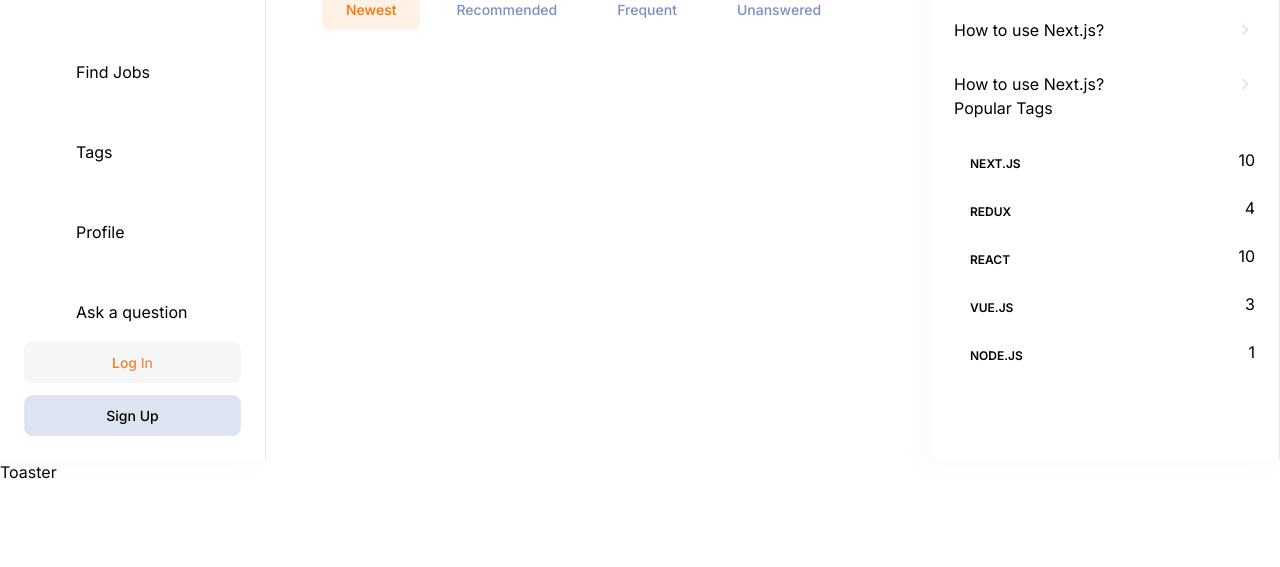
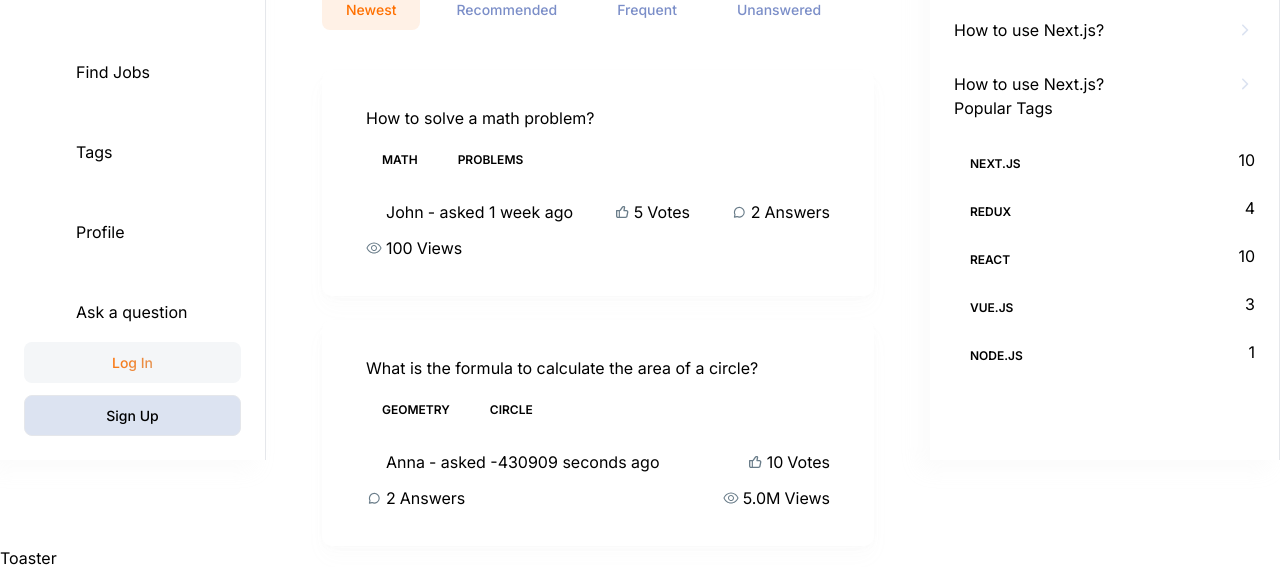
Before and after one commit to danielsousast/devoverflow-nextjs, a Next.js app: page / in a window 1280 px wide. Shown: the part 340-907 px from the top of the page. Before the commit the page ends 824 px from the top, so only its background shows below. Built offline with nearby package versions, Linux system fonts and the light colour scheme; no server answers.

Commit message:
feat: create question card

```diff
--- a/app/(root)/(home)/page.tsx
+++ b/app/(root)/(home)/page.tsx
@@ -1,8 +1,11 @@
+import { QuestionCard } from "@/components/cards/QuestionCard";
 import { HomeFilters } from "@/components/home/HomeFilters";
+import { NoResult } from "@/components/shared/NoResults";
 import { Filter } from "@/components/shared/filter/Filter";
 import { LocalSearch } from "@/components/shared/search/LocalSearch";
 import { Button } from "@/components/ui/button";
 import { HomePageFilters } from "@/constants/filters";
+import { questions } from "@/constants/questions";
 import Link from "next/link";
 
 export default function Home() {
@@ -32,6 +35,19 @@
         />
       </div>
       <HomeFilters />
+      <div className="mt-10 flex w-full flex-col gap-6">
+        {questions?.map((question) => (
+          <QuestionCard key={question._id} question={question} />
+        ))}
+        {questions?.length === 0 && (
+          <NoResult
+            title="There`s no question to show"
+            description="Be the first to break the silence! Ask a Question and kickstart the discussion. Our query could be the next big thing others learn. Get involved"
+            linkTitle="Ask a Question"
+            link="/ask-question"
+          />
+        )}
+      </div>
     </>
   );
 }
--- /dev/null
+++ b/components/cards/QuestionCard.tsx
@@ -0,0 +1,64 @@
+import { getTimestamp } from "@/lib/dateUtils";
+import { Question } from "@/types/models/Question";
+import Link from "next/link";
+import { Metric } from "../shared/Metric";
+import { Tag } from "../shared/tag/Tag";
+
+interface Props {
+  question: Question;
+}
+
+export function QuestionCard({ question }: Props) {
+  return (
+    <div className="card-wrapper rounded-[10px] p-9 sm:px-11">
+      <div className="flex flex-col-reverse items-start justify-between gap-5 sm:flex-row">
+        <div>
+          <span className="subtle-regular text-dark400_light700 line-clamp-1 flex sm:hidden">
+            {getTimestamp(question.createdAt)}
+          </span>
+          <Link href={`/question/${question._id}`}>
+            <h3 className="sm:h3-semibold base-semibold text-dark200_light900 line-clamp-1 flex-1">
+              {question?.title}
+            </h3>
+          </Link>
+        </div>
+      </div>
+      <div className="mt-3.5 flex flex-wrap gap-2">
+        {question.tags?.map((tag) => (
+          <Tag key={tag._id} name={tag.name} _id={tag._id} totalQuestions={0} />
+        ))}
+      </div>
+      <div className="flex-between mt-6 w-full flex-wrap gap-3">
+        <Metric
+          imgUrl="/assets/icons/avatar.svg"
+          alt="User"
+          value={question.author.name}
+          title={`  - asked ${getTimestamp(question.createdAt)}`}
+          href={`/profile/${question.author._id}`}
+          textStyles="body-medium text-dark400_light700"
+        />
+        <Metric
+          imgUrl="/assets/icons/like.svg"
+          alt="Upvotes"
+          value={question.upvotes}
+          title=" Votes"
+          textStyles="small-medium text-dark400_light800"
+        />
+        <Metric
+          imgUrl="/assets/icons/message.svg"
+          alt="Eye"
+          value={question.answers.length}
+          title=" Answers"
+          textStyles="small-medium text-dark400_light800"
+        />
+        <Metric
+          imgUrl="/assets/icons/eye.svg"
+          alt="Views"
+          value={question.views}
+          title=" Views"
+          textStyles="small-medium text-dark400_light800"
+        />
+      </div>
+    </div>
+  );
+}
--- /dev/null
+++ b/components/shared/Metric.tsx
@@ -0,0 +1,68 @@
+// import { Container } from './styles';
+
+import { formatAndDivideNumber } from "@/lib/numberUtils";
+import Image from "next/image";
+import Link from "next/link";
+
+interface Props {
+  imgUrl: string;
+  alt: string;
+  value: number | string;
+  title: string;
+  textStyles: string;
+  isAuthor?: boolean;
+  href?: string;
+}
+
+export function Metric({
+  imgUrl,
+  alt,
+  value,
+  title,
+  textStyles,
+  href,
+  isAuthor = false,
+}: Props) {
+  function getValue() {
+    if (typeof value === "number") {
+      return formatAndDivideNumber(value);
+    }
+    return value;
+  }
+
+  function renderContent() {
+    return (
+      <>
+        <Image
+          src={imgUrl}
+          alt={alt}
+          width={16}
+          height={16}
+          className={`
+          object-contain ${href ? "rounded-full" : ""}`}
+        />
+        <p className={`${textStyles} flex items-center gap-1`}>
+          {getValue()}
+
+          <span
+            className={`small-regular line-clamp-1 ${
+              isAuthor ? "mas-sm:hidden" : ""
+            }`}
+          >
+            {title}
+          </span>
+        </p>
+      </>
+    );
+  }
+
+  if (href) {
+    return (
+      <Link href={href} className="flex-center gap-1">
+        {renderContent()}
+      </Link>
+    );
+  }
+
+  return <div className="flex-center flex-wrap gap-1">{renderContent()}</div>;
+}
--- /dev/null
+++ b/components/shared/NoResults.tsx
@@ -0,0 +1,42 @@
+// import { Container } from './styles';
+
+import Image from "next/image";
+import Link from "next/link";
+import { Button } from "../ui/button";
+
+interface Props {
+  title: string;
+  description: string;
+  linkTitle: string;
+  link: string;
+}
+
+export function NoResult({ title, description, linkTitle, link }: Props) {
+  return (
+    <div className="mt-10 flex w-full flex-col items-center justify-center">
+      <Image
+        alt="No result"
+        src="/assets/images/light-illustration.png"
+        width={270}
+        height={200}
+        className="block object-contain dark:hidden"
+      />
+      <Image
+        alt="No result"
+        src="/assets/images/dark-illustration.png"
+        width={270}
+        height={200}
+        className="hidden object-contain dark:flex"
+      />
+      <h2 className="h2-bold text-dark200_light900 mt-8">{title}</h2>
+      <p className="body-regular text-dark500_light700 my-3.5 max-w-md text-center">
+        {description}
+      </p>
+      <Link href={link}>
+        <Button className="paragraph-medium mt-5 min-h-[46px] rounded-lg bg-primary-500 px-4 py-3 text-light-900 hover:bg-primary-500 dark:bg-primary-500 dark:text-light-900">
+          {linkTitle}
+        </Button>
+      </Link>
+    </div>
+  );
+}
--- /dev/null
+++ b/constants/questions.ts
@@ -0,0 +1,45 @@
+import { Question } from "@/types/models/Question";
+
+export const questions: Question[] = [
+    {
+        _id: "1",
+        title: "How to solve a math problem?",
+        tags: [
+            { _id: "1", name: "math" },
+            { _id: "2", name: "problems" },
+        ],
+        createdAt: "2023-12-31T10:00:00Z",
+        upvotes: 5,
+        views: 100,
+        author: {
+            _id: "1",
+            name: "John",
+            picture: "john.jpg",
+        },
+        answers: [
+            { text: "You can try using method X to solve the problem.", author: { name: "Maria", picture: "maria.jpg" } },
+            { text: "I recommend studying more about the topic before attempting to solve it.", author: { name: "Peter", picture: "peter.jpg" } },
+        ],
+    },
+    {
+        _id: "2",
+        title: "What is the formula to calculate the area of a circle?",
+        tags: [
+            { _id: "3", name: "geometry" },
+            { _id: "4", name: "circle" },
+        ],
+        createdAt: "2024-01-15T14:30:00Z",
+        upvotes: 10,
+        views: 5000000,
+        author: {
+            _id: "2",
+            name: "Anna",
+            picture: "anna.jpg",
+        },
+        answers: [
+            { text: "The formula to calculate the area of a circle is A = π * r^2.", author: { name: "Carlos", picture: "carlos.jpg" } },
+            { text: "You can use the formula A = π * d^2 / 4, where d is the diameter of the circle.", author: { name: "Mariana", picture: "mariana.jpg" } },
+        ],
+    },
+    // Add more questions here...
+];
--- /dev/null
+++ b/lib/dateUtils.ts
@@ -0,0 +1,36 @@
+export const getTimestamp = (createdAt: Date | string): string => {
+    const parsedDate = new Date(createdAt);
+    const now = new Date();
+    const timeDifference = now.getTime() - parsedDate.getTime();
+
+    // Define time intervals in milliseconds
+    const minute = 60 * 1000;
+    const hour = 60 * minute;
+    const day = 24 * hour;
+    const week = 7 * day;
+    const month = 30 * day;
+    const year = 365 * day;
+
+    if (timeDifference < minute) {
+        const seconds = Math.floor(timeDifference / 1000);
+        return `${seconds} ${seconds === 1 ? 'second' : 'seconds'} ago`;
+    } else if (timeDifference < hour) {
+        const minutes = Math.floor(timeDifference / minute);
+        return `${minutes} ${minutes === 1 ? 'minute' : 'minutes'} ago`;
+    } else if (timeDifference < day) {
+        const hours = Math.floor(timeDifference / hour);
+        return `${hours} ${hours === 1 ? 'hour' : 'hours'} ago`;
+    } else if (timeDifference < week) {
+        const days = Math.floor(timeDifference / day);
+        return `${days} ${days === 1 ? 'day' : 'days'} ago`;
+    } else if (timeDifference < month) {
+        const weeks = Math.floor(timeDifference / week);
+        return `${weeks} ${weeks === 1 ? 'week' : 'weeks'} ago`;
+    } else if (timeDifference < year) {
+        const months = Math.floor(timeDifference / month);
+        return `${months} ${months === 1 ? 'month' : 'months'} ago`;
+    } else {
+        const years = Math.floor(timeDifference / year);
+        return `${years} ${years === 1 ? 'year' : 'years'} ago`;
+    }
+};
--- /dev/null
+++ b/lib/numberUtils.ts
@@ -0,0 +1,11 @@
+export const formatAndDivideNumber = (num: number): string => {
+    if (num >= 1000000) {
+        const formattedNum = (num / 1000000).toFixed(1);
+        return `${formattedNum}M`;
+    } else if (num >= 1000) {
+        const formattedNum = (num / 1000).toFixed(1);
+        return `${formattedNum}K`;
+    } else {
+        return num.toString();
+    }
+};
--- a/lib/utils.ts
+++ b/lib/utils.ts
@@ -1,5 +1,5 @@
-import { type ClassValue, clsx } from "clsx"
-import { twMerge } from "tailwind-merge"
+import { clsx, type ClassValue } from "clsx";
+import { twMerge } from "tailwind-merge";
 
 export function cn(...inputs: ClassValue[]) {
   return twMerge(clsx(inputs))
--- /dev/null
+++ b/types/models/Question.ts
@@ -0,0 +1,22 @@
+
+interface Tag {
+    _id: string;
+    name: string;
+}
+
+interface Author {
+    _id: string;
+    name: string;
+    picture: string;
+}
+
+export interface Question {
+    _id: string;
+    title: string;
+    tags: Tag[];
+    createdAt: string;
+    upvotes: number;
+    views: number;
+    author: Author;
+    answers: Array<object>;
+}
```
